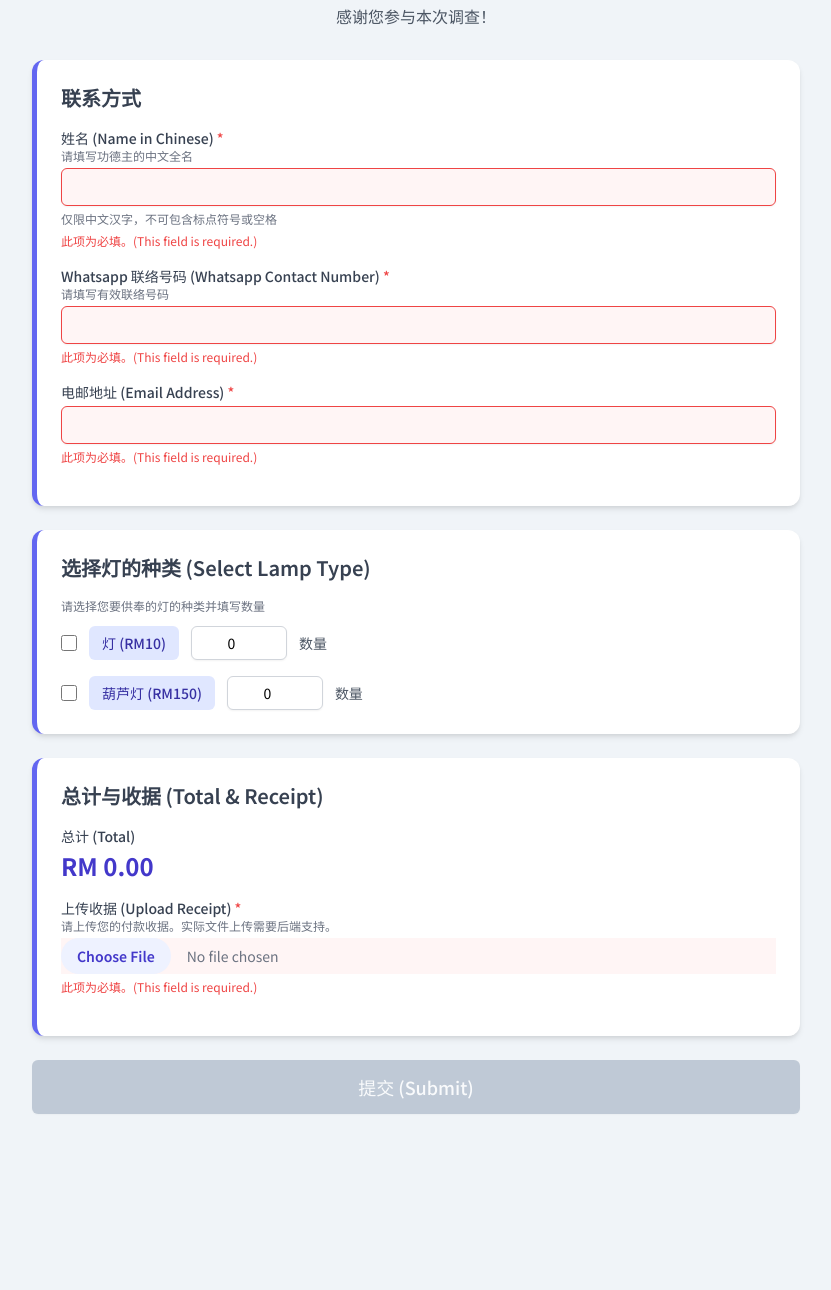
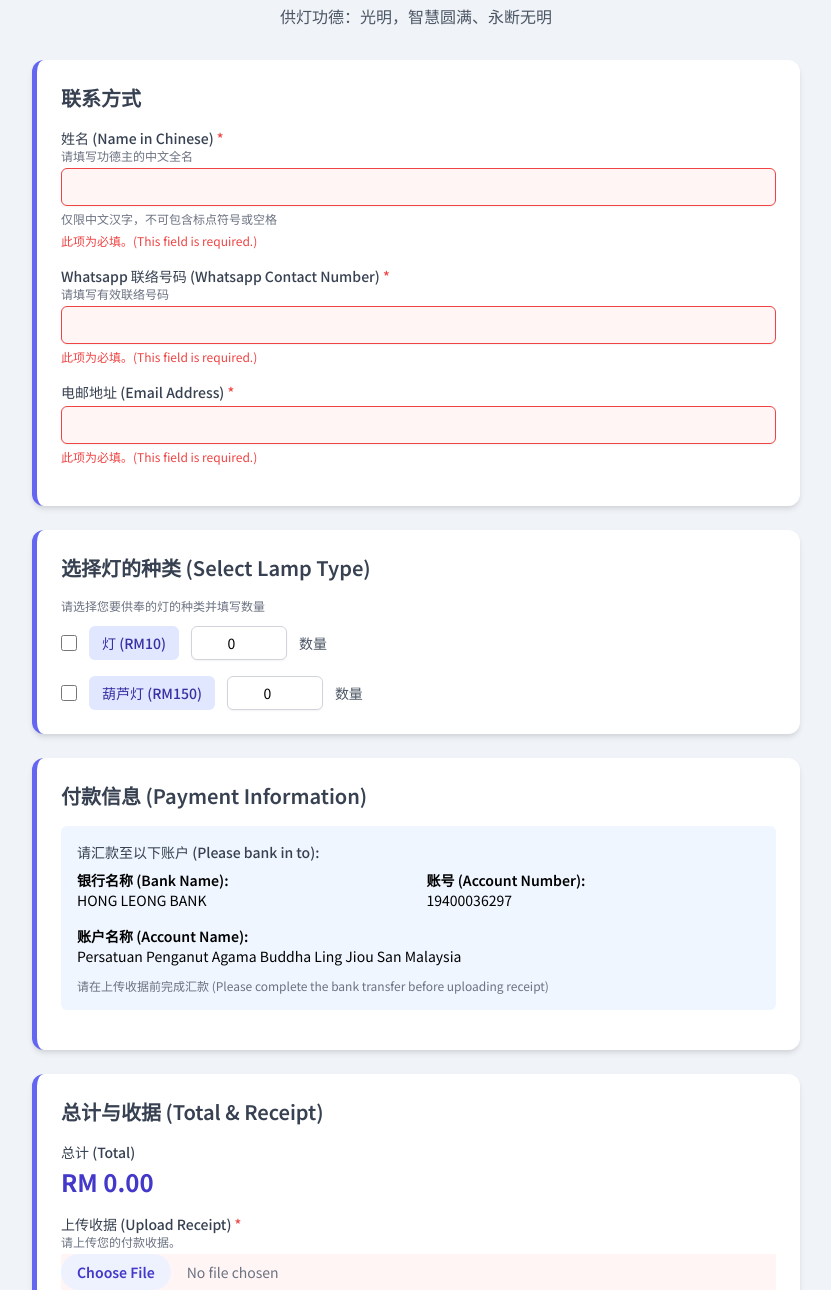
Before and after one commit to shinweitan/093-lamp-donation-survey, a plain HTML site: page index.html in a window 1280 px wide. Shown: the part 88-1378 px from the top of the page, without its empty margins (224-1055 px from the left). Before the commit the page ends 1234 px from the top, so only its background shows below. Drawn offline with nearby package versions, Linux system fonts and the light colour scheme.

Commit message:
Update index.html
Added bank details

```diff
--- a/index.html
+++ b/index.html
@@ -64,8 +64,8 @@
 </head>
 <body class="p-4 md:p-8 flex items-center justify-center min-h-screen">
     <div class="max-w-3xl w-full">
-        <h1 class="text-3xl font-bold text-center text-gray-800 mb-6">在线调查问卷 - 灯供奉</h1>
-        <p class="text-center text-gray-600 mb-8">感谢您参与本次调查！</p>
+        <h1 class="text-3xl font-bold text-center text-gray-800 mb-6">在线表格 - 灯供奉</h1>
+        <p class="text-center text-gray-600 mb-8">供灯功德：光明，智慧圆满、永断无明</p>
 
         <form id="donationForm" class="space-y-6">
             <!-- Contact Information Section -->
@@ -144,6 +144,31 @@
                 </div>
             </div>
 
+<!-- Bank Information Section -->
+<div class="form-section">
+    <h2 class="text-xl font-semibold text-gray-700 mb-4">付款信息 (Payment Information)</h2>
+
+    <div class="mb-4 bg-blue-50 p-4 rounded-md">
+        <p class="text-sm font-medium text-gray-700 mb-2">请汇款至以下账户 (Please bank in to):</p>
+        <div class="grid grid-cols-1 md:grid-cols-2 gap-4">
+            <div>
+                <p class="text-sm font-semibold">银行名称 (Bank Name):</p>
+                <p class="text-sm">HONG LEONG BANK</p>
+            </div>
+            <div>
+                <p class="text-sm font-semibold">账号 (Account Number):</p>
+                <p class="text-sm">19400036297</p>
+            </div>
+            <div class="md:col-span-2">
+                <p class="text-sm font-semibold">账户名称 (Account Name):</p>
+                <p class="text-sm">Persatuan Penganut Agama Buddha Ling Jiou San Malaysia</p>
+            </div>
+        </div>
+        <p class="text-xs text-gray-500 mt-3">请在上传收据前完成汇款 (Please complete the bank transfer before uploading receipt)</p>
+    </div>
+</div>
+
+
             <!-- Total and Receipt Section -->
             <div class="form-section">
                 <h2 class="text-xl font-semibold text-gray-700 mb-4">总计与收据 (Total & Receipt)</h2>
@@ -156,7 +181,7 @@
 
                 <div class="mb-4">
                     <label for="receipt" class="block text-sm font-medium text-gray-700 required">上传收据 (Upload Receipt)</label>
-                    <p class="text-xs text-gray-500 mb-1">请上传您的付款收据。实际文件上传需要后端支持。</p>
+                    <p class="text-xs text-gray-500 mb-1">请上传您的付款收据。</p>
                     <input type="file" id="receipt" name="receipt" accept="image/*,application/pdf" required
                             class="mt-1 block w-full text-sm text-gray-500 file:mr-4 file:py-2 file:px-4 file:rounded-full file:border-0 file:text-sm file:font-semibold file:bg-indigo-50 file:text-indigo-700 hover:file:bg-indigo-100">
                     <div id="receiptError" class="error-message hidden"></div>
```
